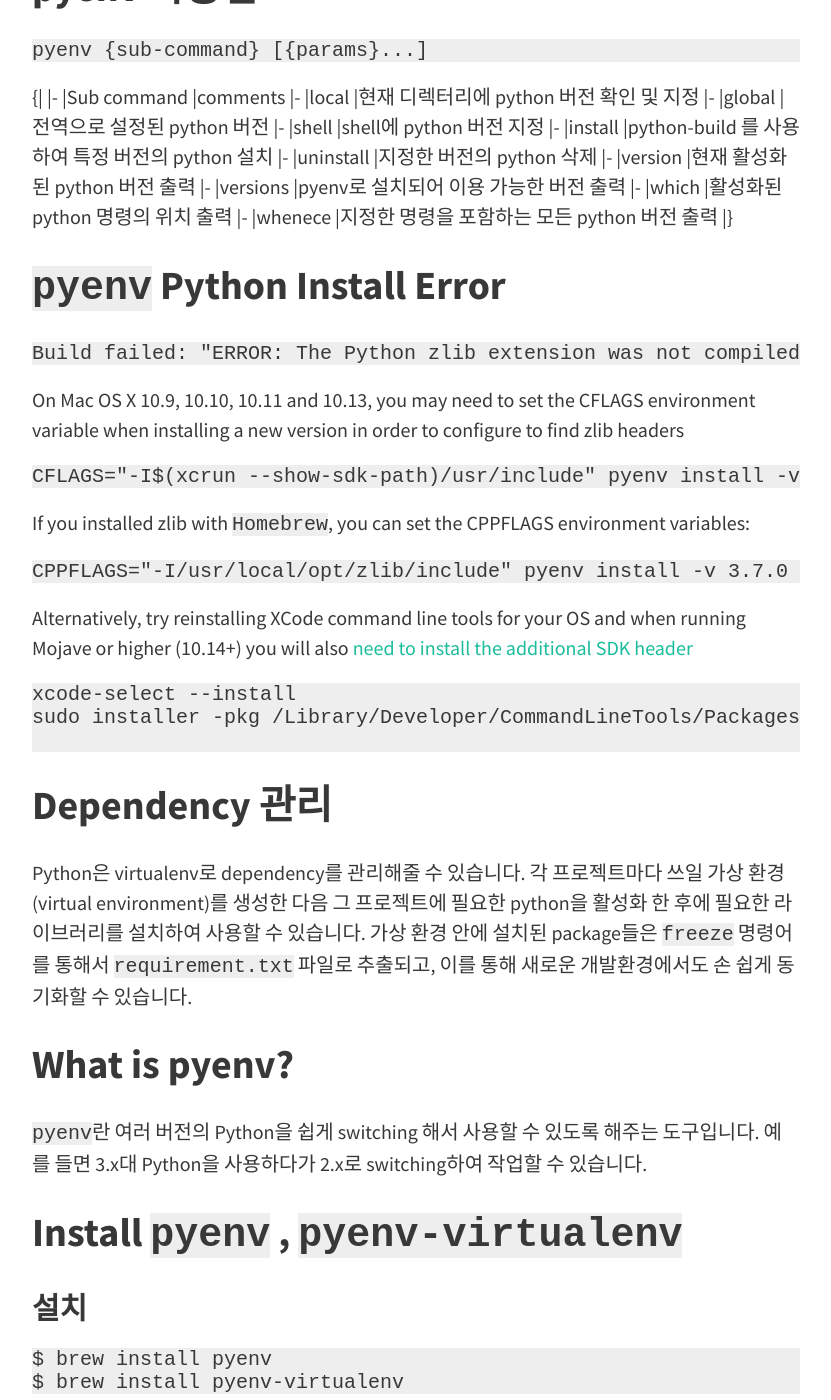
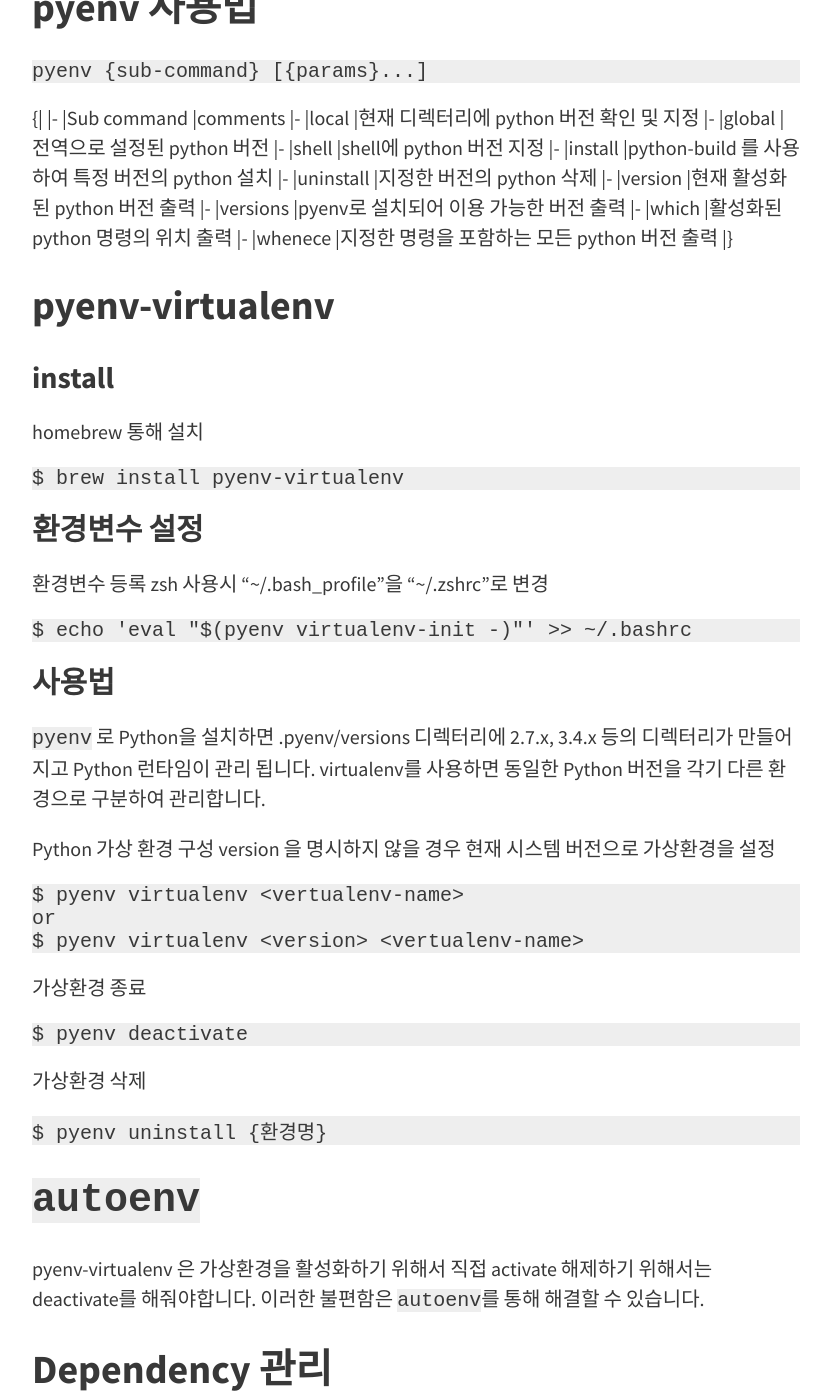
Before and after one commit to gizingun/gizingun.github.com, a Jekyll site: the page built from _posts/2018-11-20-Python-Env.md, in a window 1280 px wide and 1400 px high, scrolled down 1831 px. Shown: the whole window, without its empty margins (224-1055 px from the left). Built offline with Jekyll 4.4.1, drawn with Linux system fonts in a browser that asks for light colours; nearby versions of some CDN libraries; some of the changed text lies outside the part shown.

Commit message:
Python post 내용 수정

````diff
--- a/_posts/2018-11-20-Python-Env.md
+++ b/_posts/2018-11-20-Python-Env.md
@@ -12,6 +12,7 @@ Python은 2.x와 3.x이 공존하며, 다수의 서브 버전이 존재합니다
 개별의 독립된 환경을 pyenv, pyenv-virtualenv, autoenv, pip 와 같은 툴로 구성하는 방법을 알아보겠습니다.
 
 ## pyenv, pyenv-virtualenv, autoenv, pip
+>
 ### pyenv
 > Python 버전을 관리
 > 다양한 버전의 Python 설치 및 관리
@@ -24,8 +25,8 @@ Python은 2.x와 3.x이 공존하며, 다수의 서브 버전이 존재합니다
 ### pip
 > Python 라이브러리 관리
 
-## Setup pyenv
-### OS X
+## pyenv
+### install
 pyenv를 맥 OS X에 설치하기 위해서는 xcode command line tools와 zlib 설치 필수
 ```
 $ sudo xcode-select --install
@@ -82,29 +83,40 @@ pyenv {sub-command} [{params}...]
 |지정한 명령을 포함하는 모든 python 버전 출력
 |}
 
-## `pyenv` Python Install Error
+## pyenv-virtualenv
+### install
+homebrew 통해 설치
+```
+$ brew install pyenv-virtualenv
+```
+### 환경변수 설정
+환경변수 등록
+zsh 사용시 "~/.bash_profile"을 "~/.zshrc"로 변경
+```
+$ echo 'eval "$(pyenv virtualenv-init -)"' >> ~/.bashrc
+```
+### 사용법
+`pyenv` 로 Python을 설치하면 .pyenv/versions 디렉터리에 2.7.x, 3.4.x 등의 디렉터리가 만들어지고 Python 런타임이 관리 됩니다. virtualenv를 사용하면 동일한 Python 버전을 각기 다른 환경으로 구분하여 관리합니다.
 
+Python 가상 환경 구성
+version 을 명시하지 않을 경우 현재 시스템 버전으로 가상환경을 설정
 ```
-Build failed: "ERROR: The Python zlib extension was not compiled. Missing the zlib?"
+$ pyenv virtualenv <vertualenv-name>
+or
+$ pyenv virtualenv <version> <vertualenv-name>
+```
+가상환경 종료
+```
+$ pyenv deactivate
+```
+가상환경 삭제
+```
+$ pyenv uninstall {환경명}
 ```
 
-On Mac OS X 10.9, 10.10, 10.11 and 10.13, you may need to set the CFLAGS environment variable when installing a new version in order to configure to find zlib headers
+## `autoenv`
+pyenv-virtualenv 은 가상환경을 활성화하기 위해서 직접 activate 해제하기 위해서는 deactivate를 해줘야합니다. 이러한 불편함은 `autoenv`를 통해 해결할 수 있습니다.
 
-```
-CFLAGS="-I$(xcrun --show-sdk-path)/usr/include" pyenv install -v 2.7.7
-```
-
-If you installed zlib with `Homebrew`, you can set the CPPFLAGS environment variables:
-```
-CPPFLAGS="-I/usr/local/opt/zlib/include" pyenv install -v 3.7.0
-```
-
-Alternatively, try reinstalling XCode command line tools for your OS and when running Mojave or higher (10.14+) you will also [need to install the additional SDK header](https://developer.apple.com/documentation/xcode_release_notes/xcode_10_release_notes#3035624)
-```
-xcode-select --install
-sudo installer -pkg /Library/Developer/CommandLineTools/Packages/macOS_SDK_headers_for_macOS_10.14.pkg -target /
-
-```
 
 ## Dependency 관리
 
@@ -151,4 +163,4 @@ $ pyenv virtualenv 2.7.10 test_env
 
 ## 참고
 * [TAEWAN.KIM 블로그](http://taewan.kim/post/python_virtual_env/)
-# [pyenv 에러 관련](https://github.com/pyenv/pyenv/wiki/Common-build-problems#build-failed-error-the-python-zlib-extension-was-not-compiled-missing-the-zlib)
+* [pyenv 에러 관련](https://github.com/pyenv/pyenv/wiki/Common-build-problems#build-failed-error-the-python-zlib-extension-was-not-compiled-missing-the-zlib)
````
